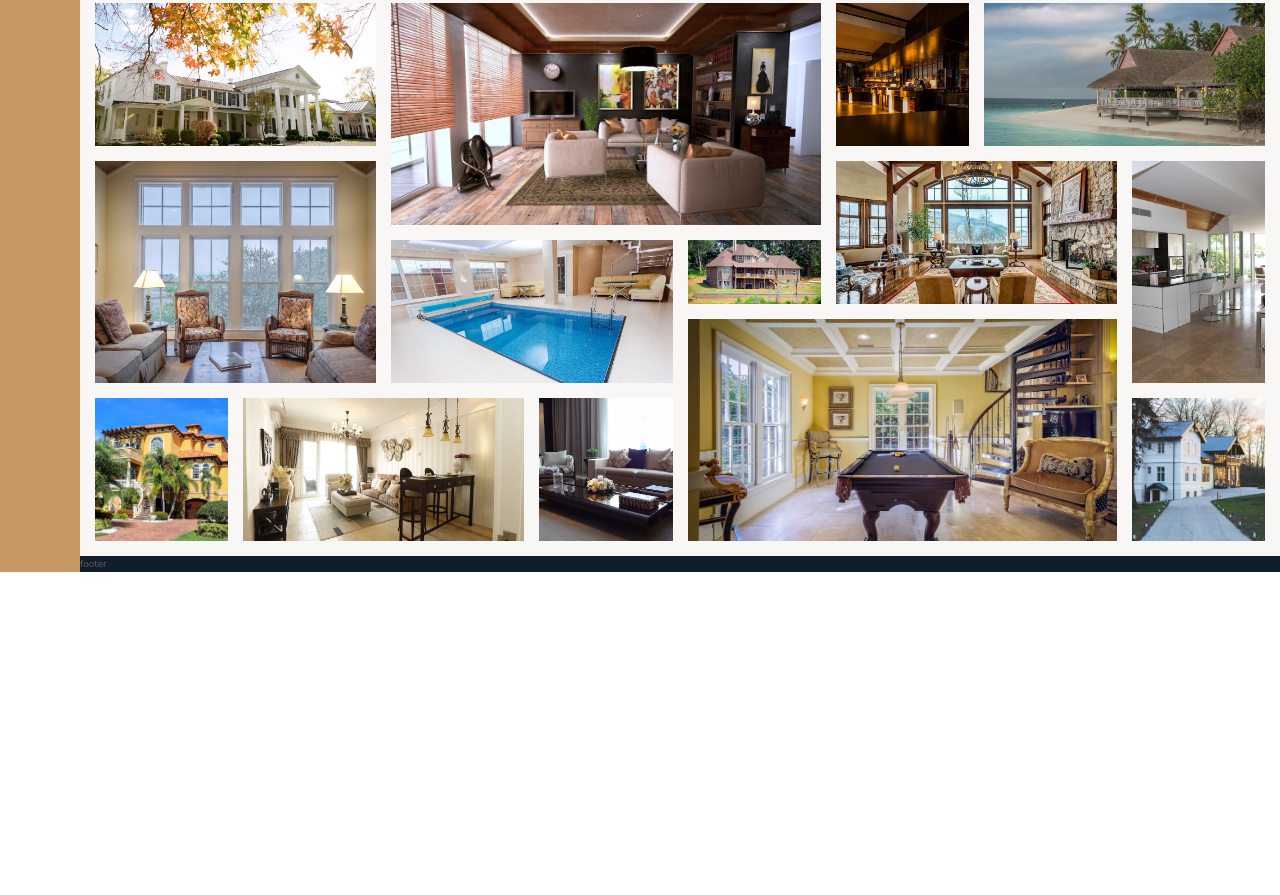
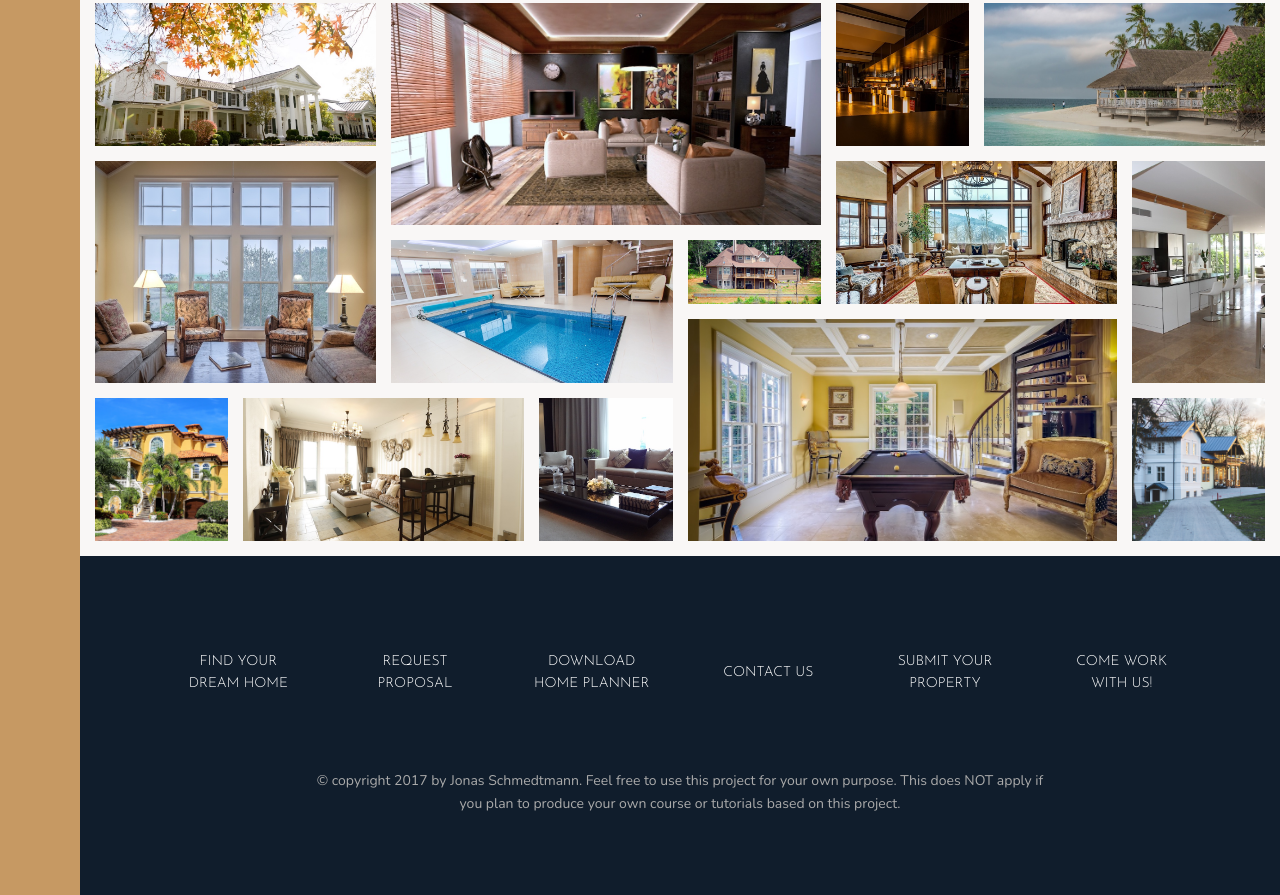
Before and after one commit to MunrraMT/advanced-css-sass, a website: page nexter/index.html in a window 1280 px wide. Shown: the part 3110-4005 px from the top of the page. Before the commit the page ends 3682 px from the top, so only its background shows below. Drawn offline with nearby package versions, Linux system fonts and the light colour scheme.

Commit message:
Nexter Project - Finalizado: Building the Footer

```diff
--- a/nexter/index.html
+++ b/nexter/index.html
@@ -425,7 +425,42 @@
         </section>
 
         <footer class="footer">
-            footer
+            <ul class="nav">
+                <li class="nav__item">
+                    <a href="#" class="nav__link">
+                        Find your dream home
+                    </a>
+                </li>
+                <li class="nav__item">
+                    <a href="#" class="nav__link">
+                        Request proposal
+                    </a>
+                </li>
+                <li class="nav__item">
+                    <a href="#" class="nav__link">
+                        Download home planner
+                    </a>
+                </li>
+                <li class="nav__item">
+                    <a href="#" class="nav__link">
+                        Contact us
+                    </a>
+                </li>
+                <li class="nav__item">
+                    <a href="#" class="nav__link">
+                        Submit your property
+                    </a>
+                </li>
+                <li class="nav__item">
+                    <a href="#" class="nav__link">
+                        Come work with us!
+                    </a>
+                </li>
+            </ul>
+
+            <p class="copyright">
+                &copy; copyright 2017 by Jonas Schmedtmann. Feel free to use this project for your own purpose. This does NOT apply if you plan to produce your own course or tutorials based on this project.
+            </p>
         </footer>
     </body>
 </html>
--- a/nexter/sass/_footer.scss
+++ b/nexter/sass/_footer.scss
@@ -1,4 +1,47 @@
 .footer {
     background-color: $color-secondary;
     grid-column: full-start / full-end;
+
+    padding: 8rem;
 }
+
+.nav {
+    list-style: none;
+    text-align: center;
+
+    display: grid;
+    grid-template-columns: repeat(auto-fit, minmax(15rem, 1fr));
+    grid-auto-rows: 1fr;
+    gap: 2rem;
+    align-items: center;
+
+    &__link:link, &__link:visited {
+        font-size: 1.4rem;
+        color: #fff;
+        text-decoration: none;
+        font-family: $font-display;
+        text-transform: uppercase;
+        text-align: center;
+        padding: 1.5rem;
+        display: block;
+        height: 100%;
+        width: 100%;
+        transition: all 0.2s;
+
+    }
+
+    &__link:hover, &__link:hover {
+        background-color: rgba(#fff, 0.05);
+        transform: translateY(-3px);
+    }
+}
+
+.copyright {
+    font-size: 1.4rem;
+    color: $color-grey-light-2;
+    margin-top: 6rem;
+    margin-right: auto;
+    margin-left: auto;
+    text-align: center;
+    width: 70%;
+}
```
Also changed, not shown: nexter/css/style.css.
